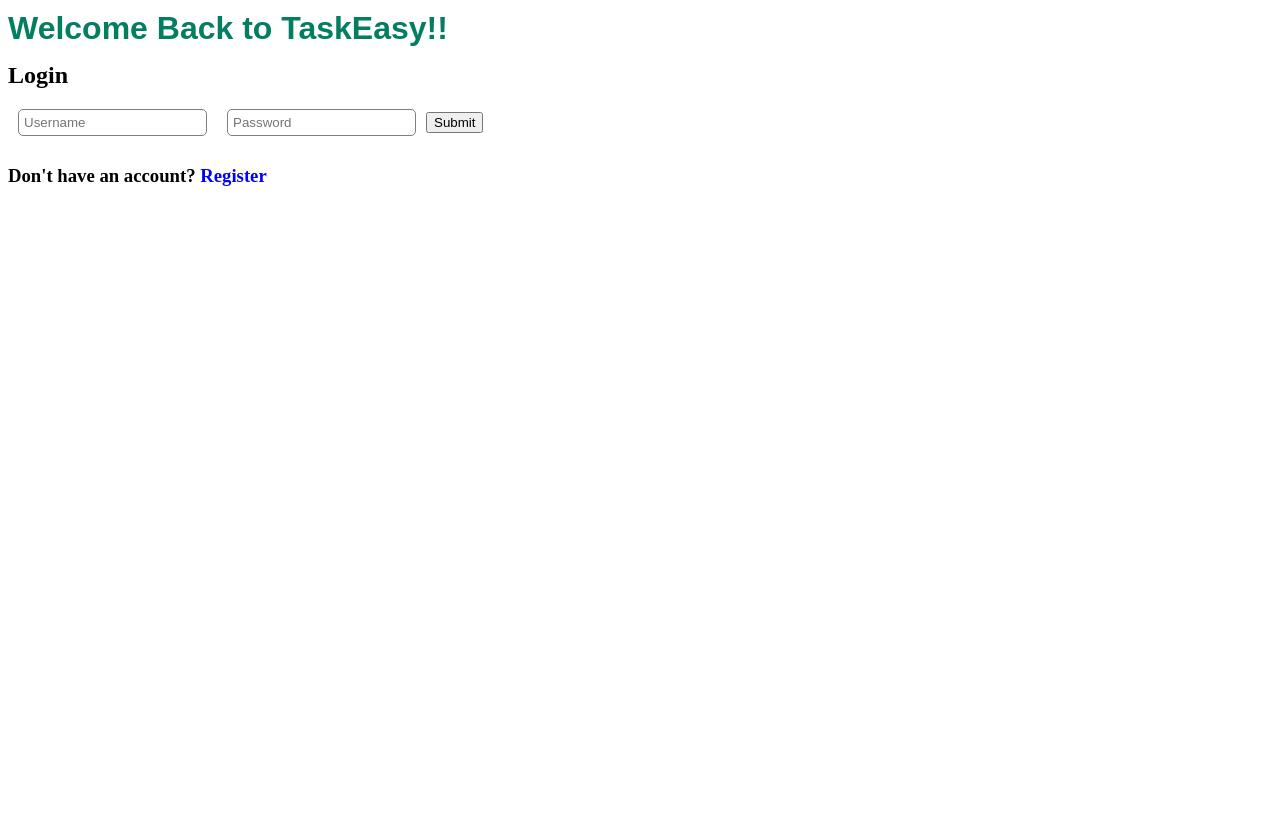
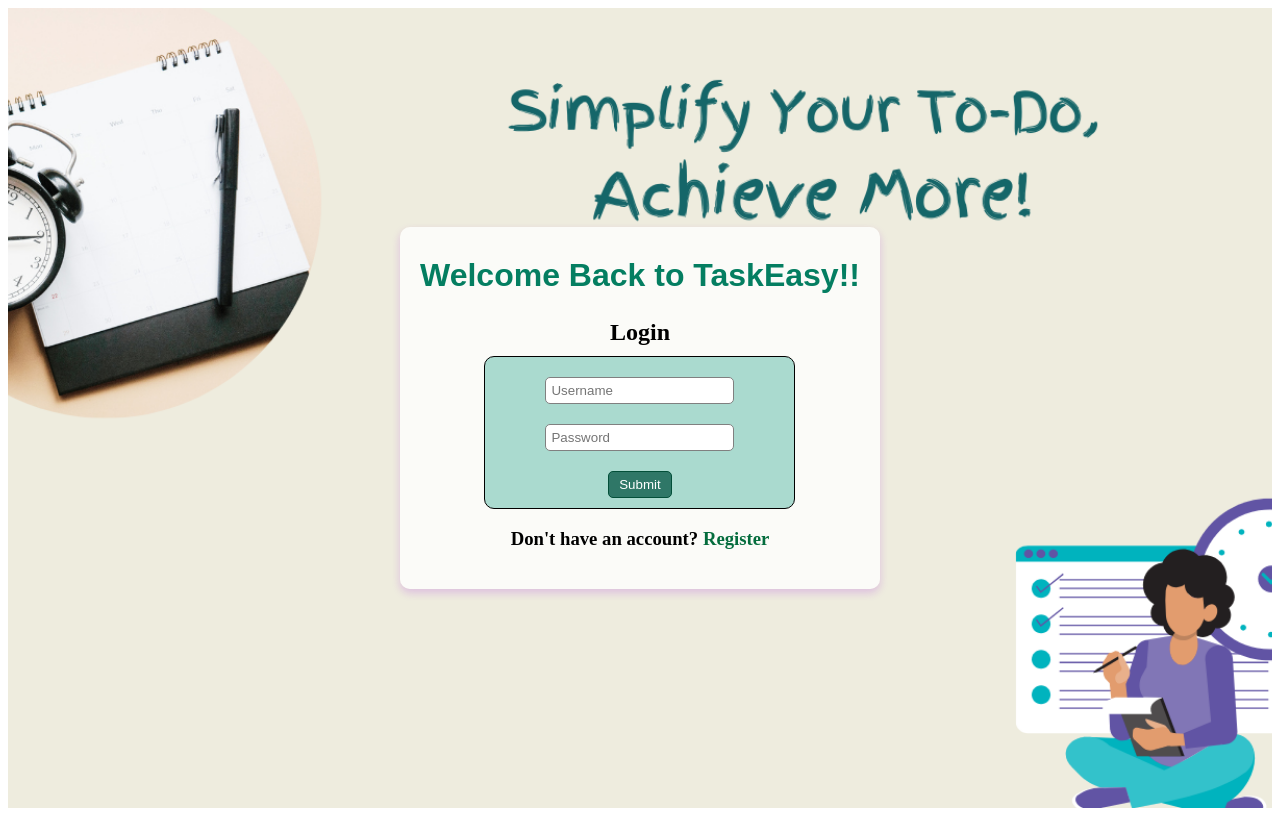
Before and after one commit to NikithaMedikonda/taskEasy-frontend, a React (Create React App) app: page /login in a window 1280 px wide. Built offline with nearby package versions, Linux system fonts and the light colour scheme.

Commit message:
Update styles for login and register pages

```diff
--- a/src/styles/user-login-register-styles.css
+++ b/src/styles/user-login-register-styles.css
@@ -1,5 +1,5 @@
-.backgroundImage {
-  background-image: url("/src/assets/bg.jpg");
+.login-register-backgroundImage {
+  background-image: url("/src/assets/homebg.png");
   background-size:cover;
   background-position: center;
   height: 100vh;
@@ -8,7 +8,7 @@
   align-items: center;
 }
 
-.container {
+.login-register-container {
   display: flex;
   flex-direction: column;
   align-items: center;
@@ -18,13 +18,13 @@
   box-shadow: 0 4px 8px rgba(155, 16, 224, 0.2);
 }
 
-.heading {
+.login-register-heading {
   font-size: 30px;
   font-family: "Roboto";
   font-weight: bolder;
 }
 
-.form {
+.login-register-form {
   display: flex;
   flex-direction: column;
   justify-content: space-evenly;
@@ -34,29 +34,32 @@
   padding-bottom: 10px;
   padding-left: 50px;
   padding-right: 50px;
-  background-color: lavender;
+  background-color: rgb(170, 218, 207);
 }
 
-input {
+.login-register-input {
   margin: 10px;
   padding: 5px;
   border-radius: 5px;
   border: solid grey 1px;
 }
 
-.button {
+.login-register-submit-button {
   margin-top: 10px;
-  background-color: rgb(133, 133, 248);
-  border-radius: 10px;
+  background-color: rgb(47, 119, 103);
+  border: solid rgb(3, 79, 57) 1px;
+  border-radius: 5px;
   width: fit-content;
   padding-top: 5px;
   padding-left: 10px;
   padding-right: 10px;
   padding-bottom: 5px;
   align-self: center;
+  color: White;
 }
+
 .spanContent {
-  color: blue;
+  color: rgb(4, 108, 61);
 }
 .spanContent:hover {
   cursor: pointer;
```
